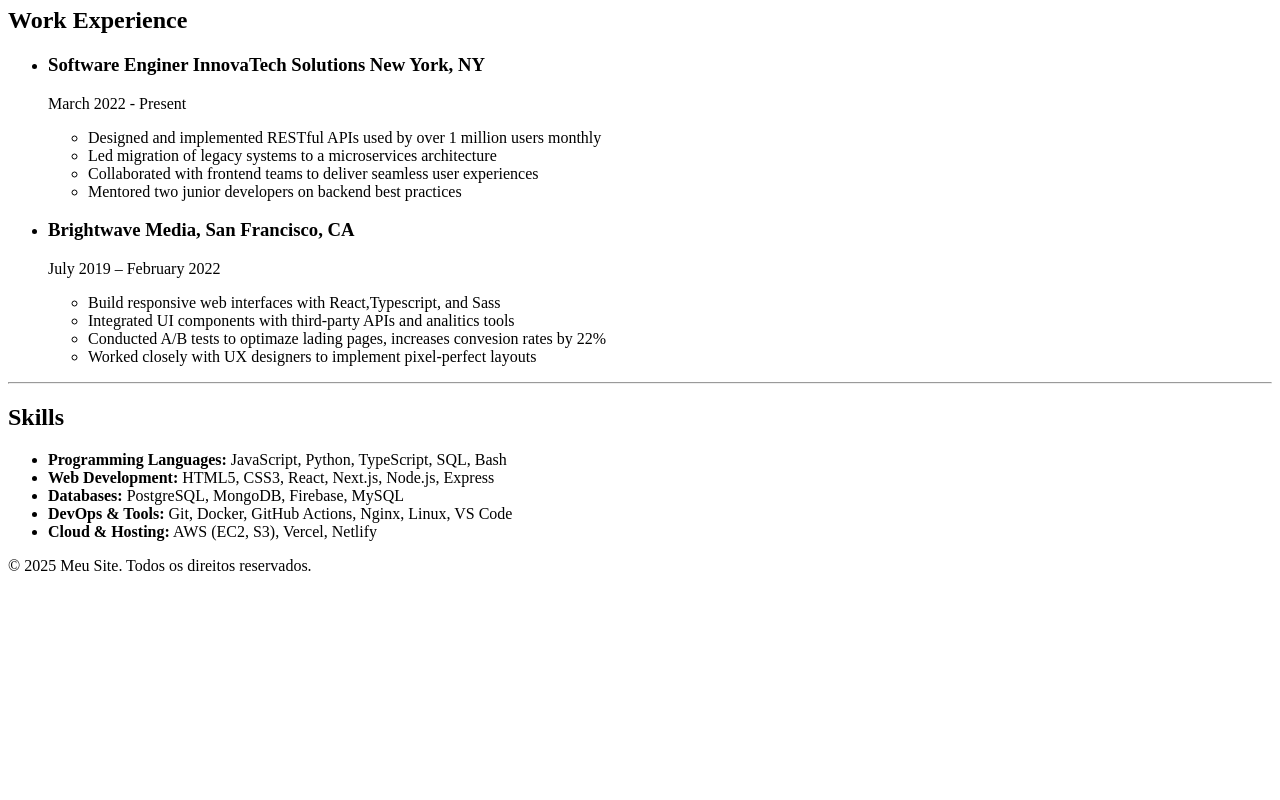
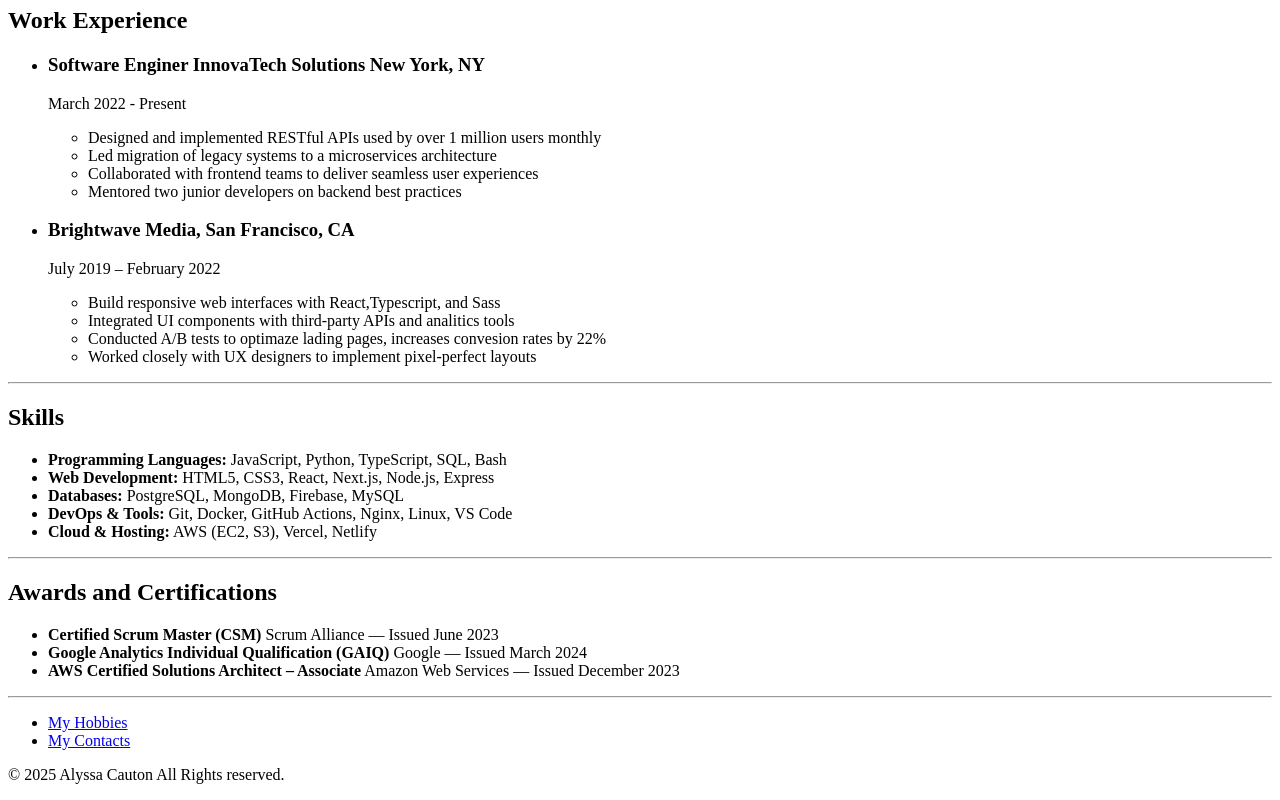
Before and after one commit to jH0wxd/webdeveloper, a plain HTML site: page CapsStoneProject01/index.html in a window 1280 px wide. Shown: the part 527-1327 px from the top of the page. Before the commit the page ends 1118 px from the top, so only its background shows below. Drawn offline with Linux system fonts and the light colour scheme.

Commit message:
make a simple page html, just praticing

```diff
--- a/CapsStoneProject01/index.html
+++ b/CapsStoneProject01/index.html
@@ -44,12 +44,11 @@
         <li>
             <h3>
                 Software Enginer InnovaTech Solutions New York, NY
-
             </h3>
         </li>
             <p>March 2022 - Present</p>
             <ul>
-                 <li>Designed and implemented RESTful APIs used by over 1 million users monthly</li>
+            <li>Designed and implemented RESTful APIs used by over 1 million users monthly</li>
             <li>Led migration of legacy systems to a microservices architecture</li>
             <li>Collaborated with frontend teams to deliver seamless user experiences</li>
             <li>Mentored two junior developers on backend best practices</li>
@@ -79,7 +78,31 @@
         <li><b>DevOps & Tools:</b> Git, Docker, GitHub Actions, Nginx, Linux, VS Code</li>
         <li><b>Cloud & Hosting:</b> AWS (EC2, S3), Vercel, Netlify</li>
      </ul>
-     <footer><p>&copy 2025 Meu Site. Todos os direitos reservados.</p></footer>
+     <hr>
+<h2>Awards and Certifications</h2>
+<ul>
+    <li>
+        <strong>Certified Scrum Master (CSM)</strong>
+        Scrum Alliance — Issued June 2023
+    </li>
+    <li>
+        <strong>Google Analytics Individual Qualification (GAIQ)</strong>
+        Google — Issued March 2024
+    </li>
+    <li>
+        <strong>AWS Certified Solutions Architect – Associate</strong>
+        Amazon Web Services — Issued December 2023
+    </li>
+</ul>
+
+     <hr>
+     <ul>
+        <li><a href="./public/hobbies.html">My Hobbies</a> <br></li>
+        <li><a href="./public/contact.html">My Contacts</a></li>
+     </ul>
+
+
+     <footer><p>&copy 2025 Alyssa Cauton All Rights reserved.</p></footer>
 
 
  </body>
```
Also changed, not shown: CapsStoneProject01/public/contact.html (+18 -0 lines), CapsStoneProject01/public/hobbies.html (+16 -0 lines).
